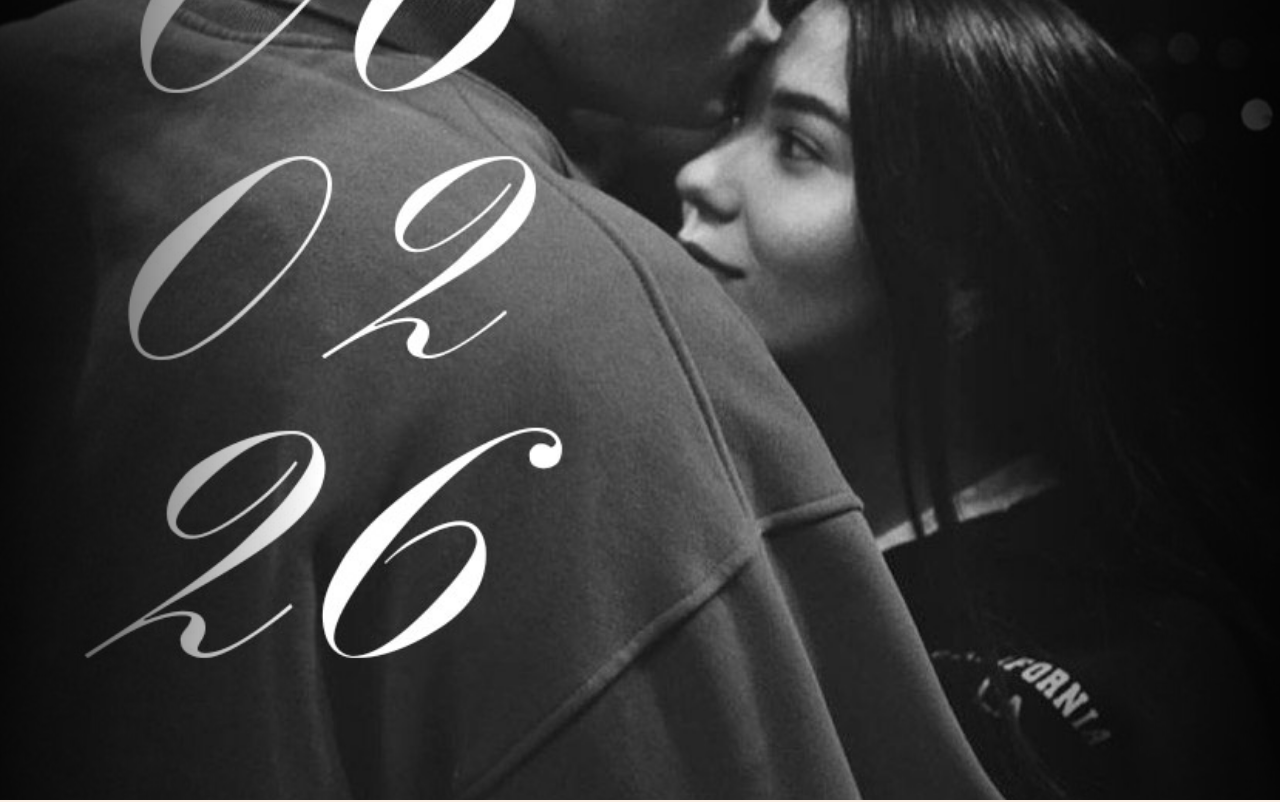
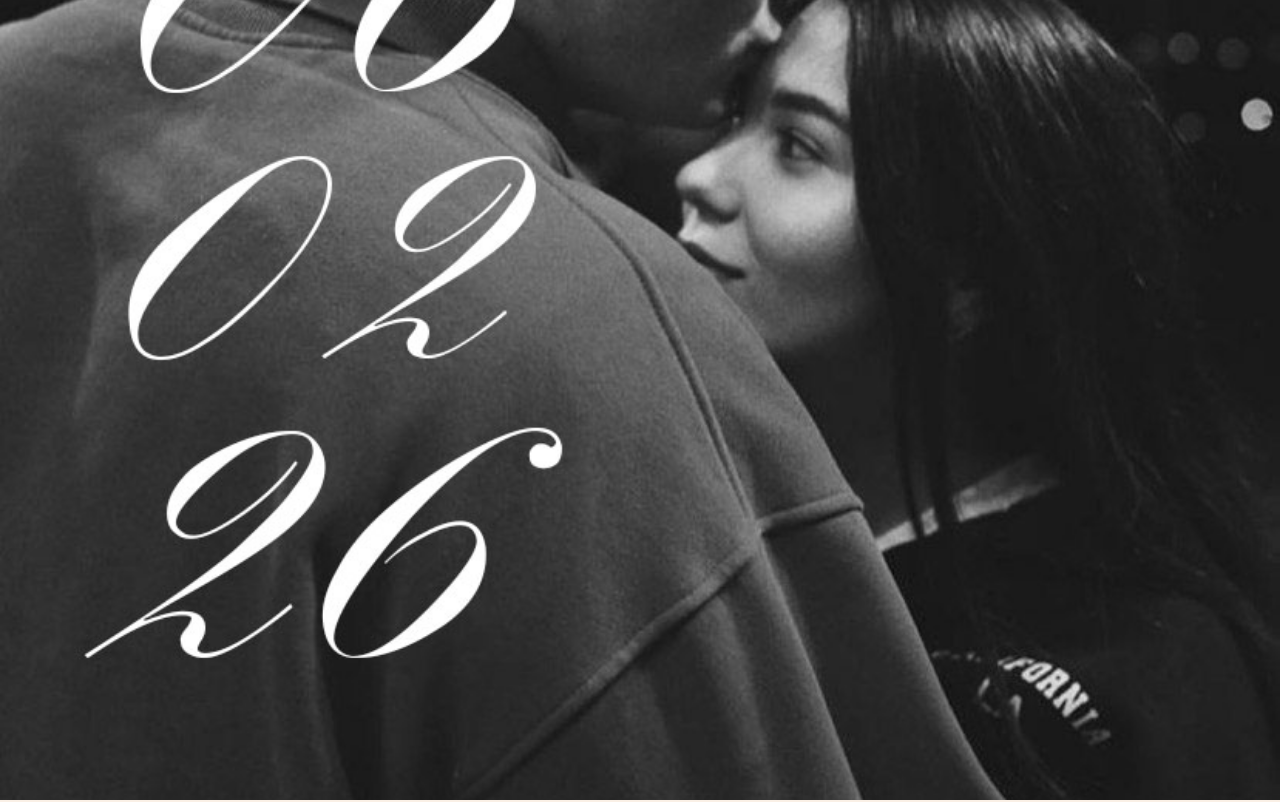
Before and after one commit to Shattt1/weedinggoosex, a Next.js app: page / in a window 1280 px wide. Shown: the top 802 px of the page. Built offline with nearby package versions, Linux system fonts and the light colour scheme; a web font is replaced by a local one.

Commit message:
Обно11 изменный стиль11

```diff
--- a/src/app/page.tsx
+++ b/src/app/page.tsx
@@ -161,8 +161,7 @@ export default function Home() {
                     alt="Наша свадьба"
                     className={`absolute inset-0 w-full h-full object-cover transition-opacity duration-1000 ease-in-out ${isHeroImageLoaded ? 'opacity-100' : 'opacity-0'}`}
                 />
-                <div className="absolute left-0 top-0 bottom-0 w-1/4 bg-gradient-to-r from-black/80 to-transparent z-10"></div>
-                <div className="absolute right-0 top-0 bottom-0 w-1/4 bg-gradient-to-l from-black/80 to-transparent z-10"></div>
+
                 <div className="relative z-20 text-white animate-fade-in max-w-2xl">
                     {/* Вертикальная дата слева */}
                     <div className="flex flex-col space-y-2 mb-8">
```
